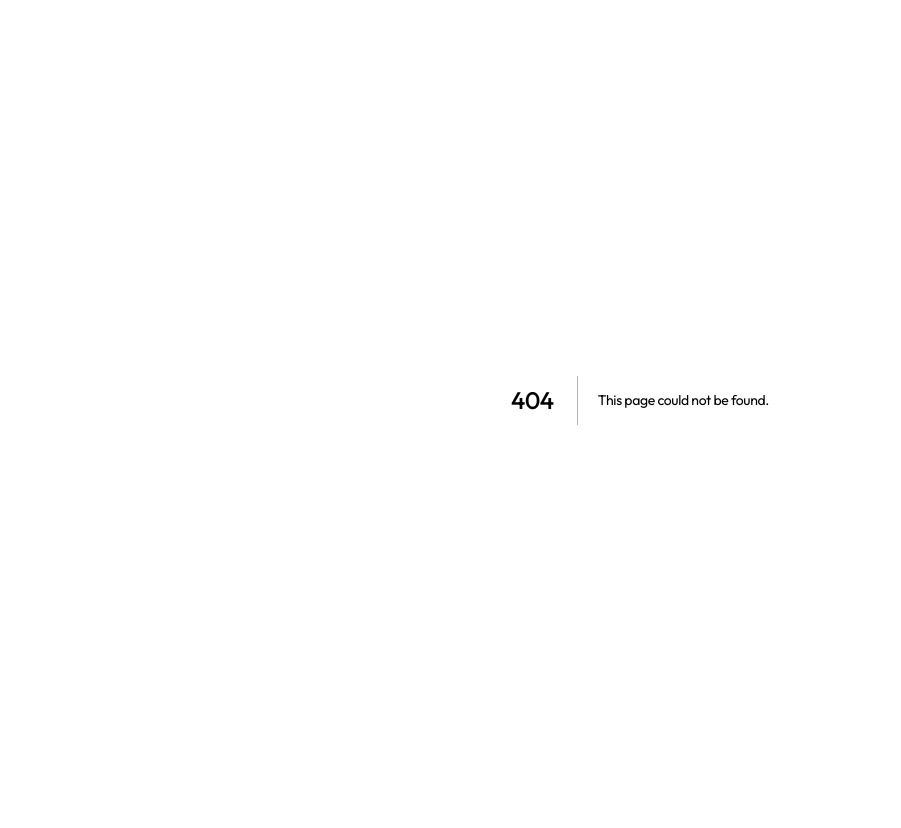
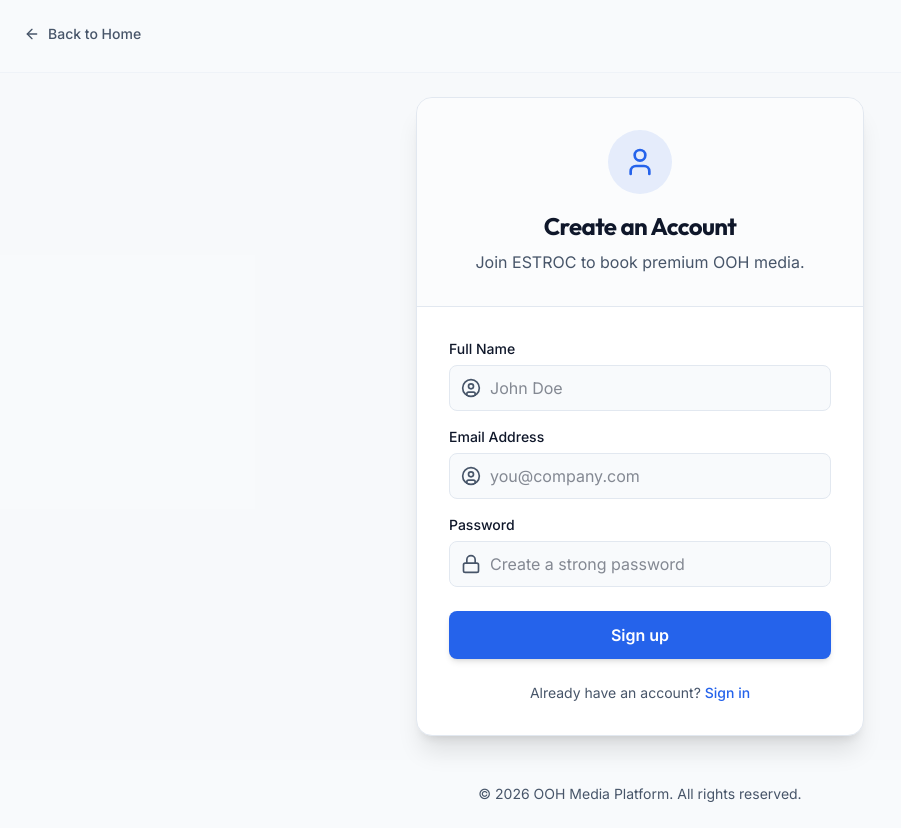
Before and after one commit to 9125aditya/Hording-dashboard, a Next.js app: page /signup in a window 1280 px wide. Before the commit this address had no page. Shown: the whole page, without its empty margins (0-901 px from the left). Before the commit the page ends 800 px from the top, so only its background shows below. Built offline with nearby package versions, Linux system fonts and the light colour scheme.

Commit message:
feat: Add unified login, signup, and automatic profile provisioning

```diff
--- a/src/app/(auth)/login/page.tsx
+++ b/src/app/(auth)/login/page.tsx
@@ -1,10 +1,11 @@
 "use client";
 
 import { useTransition, useState } from "react";
-import { loginAsClient } from "@/lib/auth-actions";
-import { LogIn, Mail } from "lucide-react";
+import { loginUser } from "@/lib/auth-actions";
+import { Lock, UserCircle } from "lucide-react";
+import Link from "next/link";
 
-export default function ClientLoginPage() {
+export default function LoginPage() {
   const [isPending, startTransition] = useTransition();
   const [error, setError] = useState<string | null>(null);
 
@@ -13,7 +14,7 @@
     setError(null);
     const formData = new FormData(e.currentTarget);
     startTransition(async () => {
-      const res = await loginAsClient(formData);
+      const res = await loginUser(formData);
       if (res?.error) {
         setError(res.error);
       }
@@ -22,12 +23,12 @@
 
   return (
     <div className="w-full max-w-md bg-card border border-border rounded-2xl shadow-xl overflow-hidden animate-in fade-in zoom-in-95 duration-300">
-      <div className="p-8 text-center border-b border-border bg-ink text-cloud">
-        <div className="mx-auto w-16 h-16 bg-cloud/10 rounded-full flex items-center justify-center mb-4">
-          <LogIn className="h-8 w-8 text-cloud" />
+      <div className="p-8 text-center border-b border-border bg-slate-50/50">
+        <div className="mx-auto w-16 h-16 bg-primary/10 rounded-full flex items-center justify-center mb-4">
+          <Lock className="h-8 w-8 text-primary" />
         </div>
-        <h1 className="font-heading text-2xl font-bold">Brand Portal</h1>
-        <p className="text-sky-tint/80 mt-2 text-sm">Sign in to track your active campaigns.</p>
+        <h1 className="font-heading text-2xl font-bold text-foreground">Welcome Back</h1>
+        <p className="text-muted-foreground mt-2">Sign in to your ESTROC account.</p>
       </div>
 
       <form onSubmit={handleLogin} className="p-8 space-y-6">
@@ -36,14 +37,14 @@
             <label className="block text-sm font-medium text-foreground mb-1.5">Email Address</label>
             <div className="relative">
               <div className="absolute inset-y-0 left-0 pl-3 flex items-center pointer-events-none">
-                <Mail className="h-5 w-5 text-muted-foreground" />
+                <UserCircle className="h-5 w-5 text-muted-foreground" />
               </div>
               <input
                 type="email"
                 name="email"
-                defaultValue="brand@agency.com"
+                placeholder="you@company.com"
                 required
-                className="w-full pl-10 pr-4 py-2.5 rounded-lg border border-border bg-background focus:ring-2 focus:ring-ink focus:border-transparent transition-all outline-none"
+                className="w-full pl-10 pr-4 py-2.5 rounded-lg border border-border bg-background focus:ring-2 focus:ring-primary focus:border-transparent transition-all outline-none"
               />
             </div>
           </div>
@@ -51,19 +52,18 @@
             <label className="block text-sm font-medium text-foreground mb-1.5">Password</label>
             <div className="relative">
               <div className="absolute inset-y-0 left-0 pl-3 flex items-center pointer-events-none">
-                <div className="h-5 w-5 flex items-center justify-center text-muted-foreground font-serif font-bold text-xl leading-none">*</div>
+                <Lock className="h-5 w-5 text-muted-foreground" />
               </div>
               <input
                 type="password"
                 name="password"
-                defaultValue="password123"
+                placeholder="Enter your password"
                 required
-                className="w-full pl-10 pr-4 py-2.5 rounded-lg border border-border bg-background focus:ring-2 focus:ring-ink focus:border-transparent transition-all outline-none"
+                className="w-full pl-10 pr-4 py-2.5 rounded-lg border border-border bg-background focus:ring-2 focus:ring-primary focus:border-transparent transition-all outline-none"
               />
             </div>
           </div>
         </div>
-
 
         {error && (
           <div className="p-3 bg-red-50 text-red-600 border border-red-200 rounded-lg text-sm text-center">
@@ -74,10 +74,17 @@
         <button
           type="submit"
           disabled={isPending}
-          className="w-full h-12 flex items-center justify-center rounded-lg bg-ink text-cloud font-semibold shadow-md hover:bg-ink/90 transition-all active:scale-[0.98] disabled:opacity-70 disabled:pointer-events-none"
+          className="w-full h-12 flex items-center justify-center rounded-lg bg-primary text-primary-foreground font-semibold shadow-md hover:bg-primary/90 transition-all active:scale-[0.98] disabled:opacity-70 disabled:pointer-events-none"
         >
-          {isPending ? "Signing in..." : "Access Portal"}
+          {isPending ? "Authenticating..." : "Sign in"}
         </button>
+
+        <p className="text-center text-sm text-muted-foreground mt-6">
+          Don't have an account?{" "}
+          <Link href="/signup" className="text-primary font-medium hover:underline">
+            Sign up
+          </Link>
+        </p>
       </form>
     </div>
   );
--- a/src/app/(auth)/admin/login/page.tsx
+++ b/src/app/(auth)/signup/page.tsx
@@ -1,19 +1,20 @@
 "use client";
 
 import { useTransition, useState } from "react";
-import { loginAsAdmin } from "@/lib/auth-actions";
-import { Lock, UserCircle } from "lucide-react";
+import { signupUser } from "@/lib/auth-actions";
+import { Lock, UserCircle, Building2, User } from "lucide-react";
+import Link from "next/link";
 
-export default function AdminLoginPage() {
+export default function SignupPage() {
   const [isPending, startTransition] = useTransition();
   const [error, setError] = useState<string | null>(null);
 
-  const handleLogin = (e: React.FormEvent<HTMLFormElement>) => {
+  const handleSignup = (e: React.FormEvent<HTMLFormElement>) => {
     e.preventDefault();
     setError(null);
     const formData = new FormData(e.currentTarget);
     startTransition(async () => {
-      const res = await loginAsAdmin(formData);
+      const res = await signupUser(formData);
       if (res?.error) {
         setError(res.error);
       }
@@ -24,16 +25,33 @@
     <div className="w-full max-w-md bg-card border border-border rounded-2xl shadow-xl overflow-hidden animate-in fade-in zoom-in-95 duration-300">
       <div className="p-8 text-center border-b border-border bg-slate-50/50">
         <div className="mx-auto w-16 h-16 bg-primary/10 rounded-full flex items-center justify-center mb-4">
-          <Lock className="h-8 w-8 text-primary" />
+          <User className="h-8 w-8 text-primary" />
         </div>
-        <h1 className="font-heading text-2xl font-bold text-foreground">Admin Portal</h1>
-        <p className="text-muted-foreground mt-2">Sign in to manage inventory and staff.</p>
+        <h1 className="font-heading text-2xl font-bold text-foreground">Create an Account</h1>
+        <p className="text-muted-foreground mt-2">Join ESTROC to book premium OOH media.</p>
       </div>
 
-      <form onSubmit={handleLogin} className="p-8 space-y-6">
+      <form onSubmit={handleSignup} className="p-8 space-y-6">
         <div className="space-y-4">
+
           <div>
-            <label className="block text-sm font-medium text-foreground mb-1.5">Email / Username</label>
+            <label className="block text-sm font-medium text-foreground mb-1.5">Full Name</label>
+            <div className="relative">
+              <div className="absolute inset-y-0 left-0 pl-3 flex items-center pointer-events-none">
+                <UserCircle className="h-5 w-5 text-muted-foreground" />
+              </div>
+              <input
+                type="text"
+                name="name"
+                placeholder="John Doe"
+                required
+                className="w-full pl-10 pr-4 py-2.5 rounded-lg border border-border bg-background focus:ring-2 focus:ring-primary focus:border-transparent transition-all outline-none"
+              />
+            </div>
+          </div>
+
+          <div>
+            <label className="block text-sm font-medium text-foreground mb-1.5">Email Address</label>
             <div className="relative">
               <div className="absolute inset-y-0 left-0 pl-3 flex items-center pointer-events-none">
                 <UserCircle className="h-5 w-5 text-muted-foreground" />
@@ -47,6 +65,7 @@
               />
             </div>
           </div>
+
           <div>
             <label className="block text-sm font-medium text-foreground mb-1.5">Password</label>
             <div className="relative">
@@ -56,14 +75,14 @@
               <input
                 type="password"
                 name="password"
-                placeholder="Enter your password"
+                placeholder="Create a strong password"
                 required
+                minLength={6}
                 className="w-full pl-10 pr-4 py-2.5 rounded-lg border border-border bg-background focus:ring-2 focus:ring-primary focus:border-transparent transition-all outline-none"
               />
             </div>
           </div>
         </div>
-
 
         {error && (
           <div className="p-3 bg-red-50 text-red-600 border border-red-200 rounded-lg text-sm text-center">
@@ -76,8 +95,15 @@
           disabled={isPending}
           className="w-full h-12 flex items-center justify-center rounded-lg bg-primary text-primary-foreground font-semibold shadow-md hover:bg-primary/90 transition-all active:scale-[0.98] disabled:opacity-70 disabled:pointer-events-none"
         >
-          {isPending ? "Authenticating..." : "Sign in to Dashboard"}
+          {isPending ? "Creating account..." : "Sign up"}
         </button>
+
+        <p className="text-center text-sm text-muted-foreground mt-6">
+          Already have an account?{" "}
+          <Link href="/login" className="text-primary font-medium hover:underline">
+            Sign in
+          </Link>
+        </p>
       </form>
     </div>
   );
--- a/src/app/(public)/layout.tsx
+++ b/src/app/(public)/layout.tsx
@@ -1,8 +1,12 @@
 import { ReactNode } from "react";
 import Link from "next/link";
 import PublicMobileMenu from "@/components/PublicMobileMenu";
+import { createClient } from "@/lib/supabase/server";
 
-export default function PublicLayout({ children }: { children: ReactNode }) {
+export default async function PublicLayout({ children }: { children: ReactNode }) {
+  const supabase = await createClient();
+  const { data: { user } } = await supabase.auth.getUser();
+
   return (
     <div className="min-h-full flex flex-col bg-background text-foreground">
       <header className="sticky top-0 z-50 w-full border-b border-border bg-card shadow-sm">
@@ -21,10 +25,16 @@
              <Link href="/contact" className="hidden sm:inline-flex h-9 items-center justify-center rounded-full bg-primary px-4 text-xs font-medium text-primary-foreground shadow transition-colors hover:bg-primary/90">
               Contact for rates
             </Link>
-             <Link href="/login" className="hidden sm:inline-flex text-sm font-medium text-muted-foreground hover:text-foreground transition-colors">
-              Staff Login
-             </Link>
-            <PublicMobileMenu />
+            {user ? (
+               <Link href="/dashboard" className="hidden sm:inline-flex text-sm font-medium text-muted-foreground hover:text-foreground transition-colors">
+                Dashboard
+               </Link>
+            ) : (
+               <Link href="/login" className="hidden sm:inline-flex text-sm font-medium text-muted-foreground hover:text-foreground transition-colors">
+                Login / Sign Up
+               </Link>
+            )}
+            <PublicMobileMenu hasUser={!!user} />
           </div>
         </div>
       </header>
--- a/src/components/PublicMobileMenu.tsx
+++ b/src/components/PublicMobileMenu.tsx
@@ -4,7 +4,7 @@
 import Link from "next/link";
 import { Menu, X } from "lucide-react";
 
-export default function PublicMobileMenu() {
+export default function PublicMobileMenu({ hasUser }: { hasUser?: boolean }) {
   const [isOpen, setIsOpen] = useState(false);
 
   // Prevent body scroll when menu is open
@@ -50,9 +50,15 @@
               <Link href="/contact" onClick={() => setIsOpen(false)} className="flex h-12 items-center justify-center rounded-full bg-primary px-4 text-sm font-medium text-primary-foreground shadow transition-colors hover:bg-primary/90">
                 Contact for rates
               </Link>
-              <Link href="/login" onClick={() => setIsOpen(false)} className="flex h-12 items-center justify-center rounded-full border border-border px-4 text-sm font-medium text-foreground hover:bg-muted transition-colors bg-white">
-                Staff Login
-              </Link>
+              {hasUser ? (
+                <Link href="/dashboard" onClick={() => setIsOpen(false)} className="flex h-12 items-center justify-center rounded-full border border-border px-4 text-sm font-medium text-foreground hover:bg-muted transition-colors bg-white">
+                  Dashboard
+                </Link>
+              ) : (
+                <Link href="/login" onClick={() => setIsOpen(false)} className="flex h-12 items-center justify-center rounded-full border border-border px-4 text-sm font-medium text-foreground hover:bg-muted transition-colors bg-white">
+                  Login / Sign Up
+                </Link>
+              )}
             </div>
           </div>
         </div>
--- a/src/lib/auth-actions.ts
+++ b/src/lib/auth-actions.ts
@@ -3,12 +3,37 @@
 import { createClient } from "./supabase/server";
 import { redirect } from "next/navigation";
 
-export async function loginAsAdmin(formData: FormData) {
+export async function signupUser(formData: FormData) {
+  const email = formData.get("email") as string;
+  const password = formData.get("password") as string;
+  const name = formData.get("name") as string;
+
+  const supabase = await createClient();
+  const { error } = await supabase.auth.signUp({
+    email,
+    password,
+    options: {
+      data: {
+        name,
+      }
+    }
+  });
+
+  if (error) {
+    return { error: error.message };
+  }
+
+  // By default, successful signup logs them in or sends an email confirmation.
+  // Since we don't have email confirmation required right now, we can redirect them.
+  redirect("/catalog");
+}
+
+export async function loginUser(formData: FormData) {
   const email = formData.get("email") as string;
   const password = formData.get("password") as string;
 
   const supabase = await createClient();
-  const { error } = await supabase.auth.signInWithPassword({
+  const { data: authData, error } = await supabase.auth.signInWithPassword({
     email,
     password,
   });
@@ -17,24 +42,18 @@
     return { error: error.message };
   }
 
-  redirect("/dashboard");
-}
+  // Check user role from profiles to determine redirect
+  const { data: profile } = await supabase
+    .from('profiles')
+    .select('role')
+    .eq('id', authData.user.id)
+    .single();
 
-export async function loginAsClient(formData: FormData) {
-  const email = formData.get("email") as string;
-  const password = formData.get("password") as string;
-
-  const supabase = await createClient();
-  const { error } = await supabase.auth.signInWithPassword({
-    email,
-    password,
-  });
-
-  if (error) {
-    return { error: error.message };
+  if (profile?.role === 'admin' || profile?.role === 'super_admin') {
+    redirect("/dashboard");
+  } else {
+    redirect("/catalog");
   }
-
-  redirect("/catalog");
 }
 
 export async function logout() {
--- a/src/middleware.ts
+++ b/src/middleware.ts
@@ -15,7 +15,7 @@
           return request.cookies.getAll()
         },
         setAll(cookiesToSet) {
-          cookiesToSet.forEach(({ name, value, options }) => request.cookies.set(name, value))
+          cookiesToSet.forEach(({ name, value }) => request.cookies.set(name, value))
           supabaseResponse = NextResponse.next({
             request,
           })
@@ -39,7 +39,7 @@
 
   if (isAdminRoute && !user) {
     const url = request.nextUrl.clone()
-    url.pathname = '/admin/login'
+    url.pathname = '/login'
     return NextResponse.redirect(url)
   }
 
```
Also changed, not shown: 1 other file (tests, documents, lock files or other folders).
